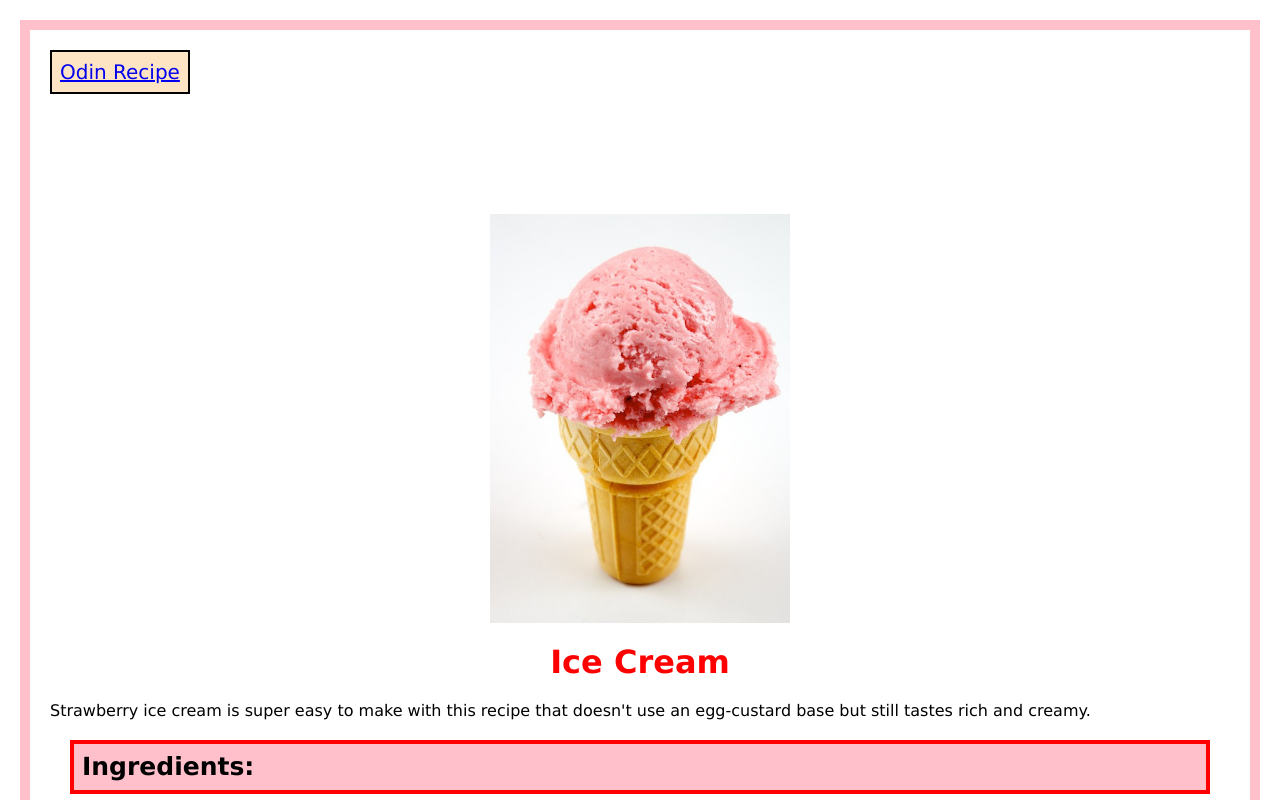
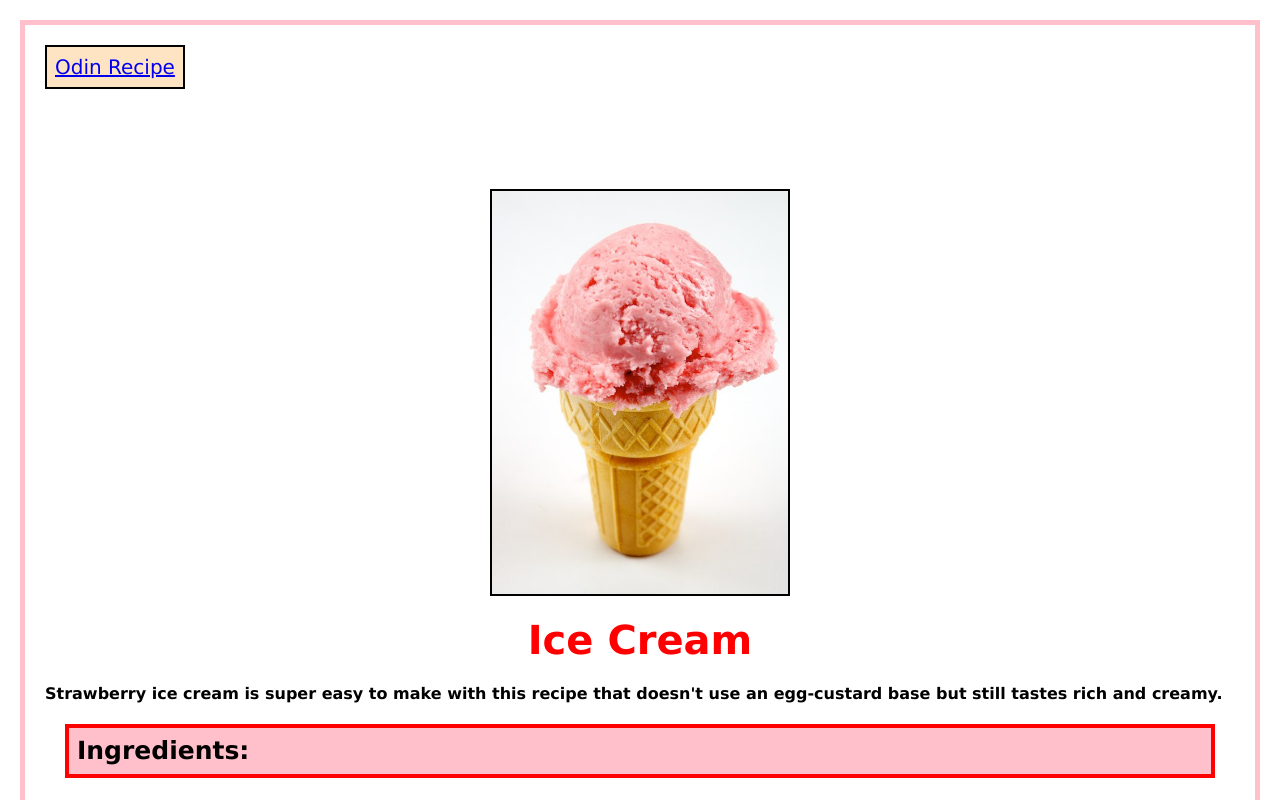
Before and after one commit to Haru-143/odin-recipes, a plain HTML site: page recipes/ice-cream.html in a window 1280 px wide. Shown: the top 800 px of the page. Drawn offline with Linux system fonts and the light colour scheme.

Commit message:
add css declarations to match other pages

```diff
--- a/style.css
+++ b/style.css
@@ -39,7 +39,8 @@ ul li {
 }
 
 .burger-recipe h1,
-.icecream-recipe h1 {
+.icecream-recipe h1,
+.pizza-recipe h1 {
     text-align: center;
 }
 
@@ -54,21 +55,23 @@ ul li {
     border: 2px solid black;
 }
 
+.pizza-recipe p,
+.burger-recipe p,
+.icecream-recipe p {
+    font-weight: bold ;
+}
+
 /* Pizza recipe site */
 
-.pizza-recipe img {
+.pizza-image {
     display: block;
     width: 500px;
-    margin: auto;
+    margin: 0 auto;
 }
 
 .pizza-title {
     color: darkorange;
     font-size: 40px;
-}
-
-.pizza-recipe p {
-    font-weight: bold ;
 }
 
 .pizza-recipe h3 {
@@ -84,8 +87,14 @@ ul li {
 
 .burger-image {
     display: block;
+    width: 500px;
     margin: 0 auto;
     border: 2px solid black;
+}
+
+.burger-title {
+    color: red;
+    font-size: 40px;
 }
 
 .burger-recipe {
@@ -109,12 +118,18 @@ ul li {
 
 .icecream-image {
     display: block;
-    margin-left: auto;
-    margin-right: auto;
+    width: 300px;
+    margin: 0 auto;
+    border: 2px solid black;
+}
+
+.icecream-title {
+    color: pink;
+    font-size: 40px;
 }
 
 .icecream-recipe {
-    border: 10px solid pink;
+    border: 5px solid pink;
 }
 
 .icecream-recipe h2 {
```
